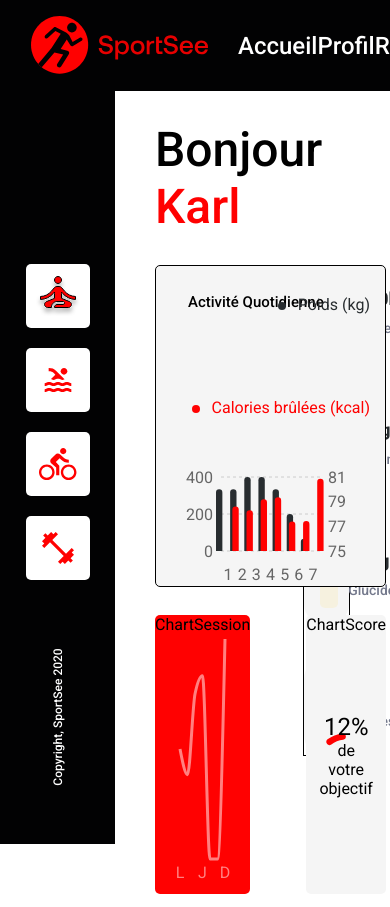
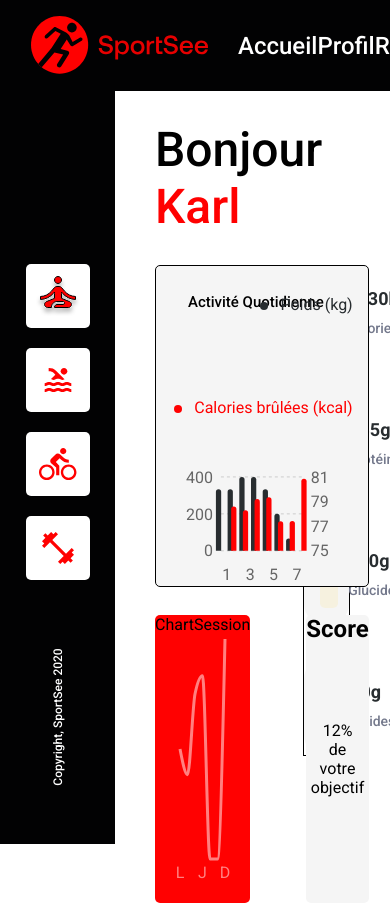
Before and after one commit to Leen151/SportSee-Frontend, a React (Vite) app: page /user/12 in a window 390 px wide. Shown: the top 907 px of the page. Built offline with nearby package versions, Linux system fonts and the light colour scheme.

Commit message:
disque blanc au centre du chartScore + le rendre responsive

```diff
--- a/src/components/chartScore/ChartScore.jsx
+++ b/src/components/chartScore/ChartScore.jsx
@@ -1,52 +1,79 @@
-import React from 'react'
+import React, { useState, useEffect, useRef } from 'react';
 import "./chartScore.scss"
 
 import { RadialBarChart, RadialBar, Legend, ResponsiveContainer } from 'recharts';
 
 
 export const ChartScore = ({score}) => {
-  console.log(score)
-  const percentage = Math.round(score * 100);
 
-  const startAngle = 90; // Angle de départ du graphique
-  const endAngle = 90 + (360 * score);
 
-  const data = [
-    {
+  // const screenWidth = window.innerWidth;
+  // console.log(screenWidth)
+  // const articleWidth = articleWidthCalculation(screenWidth)
+
+  // rendre le diamètre du graph responsive
+  const [screenWidth, setScreenWidth] = useState(window.innerWidth);
+
+  useEffect(() => {
+    const handleResize = () => setScreenWidth(window.innerWidth);
+
+    window.addEventListener('resize', handleResize);
+    return () => window.removeEventListener('resize', handleResize);
+  }, []);
+
+  const articleWidth = articleWidthCalculation(screenWidth);
+  const barSize = articleWidth * 0.75;
+
+  const data = [{
       name: "Score",
-      value: percentage,
+      value: score,
       fill: "#FF0101"
-    }
-  ]
+    }]
 
   return (
-    <article className="chart-score">ChartScore
-        <div className="background-circle" />
+    <article className="chart-score">
+      <h2>Score</h2>
 
         <ResponsiveContainer width="100%" height={260}>
           <RadialBarChart
-            innerRadius="80%"
-            outerRadius="100%"
+            // les 2 à 0 correspondent à un disque plein (pas un donut)
+            innerRadius="0%"
+            outerRadius="0%"
+            data={data}
+            startAngle={90}
+            endAngle={450} //360 + 90 décalage du au starAngle
+          >
+          <RadialBar
+            data={[{ value: 1 }]} //un "score" de 1 fictif pour avoir le disque blanc complet
+            dataKey="value"
+            barSize={barSize}
+            fill="white"
+            isAnimationActive={false}
+          />
+          <RadialBar
+            dataKey="value"
             barSize={10}
-            data={data}
-            startAngle={startAngle}
-            endAngle={endAngle}
-          >
-            <RadialBar
-              minAngle={15}
-              background
-              clockWise
-              dataKey="value"
-              cornerRadius={10}
-            />
-
+            cornerRadius={10}
+          />
           </RadialBarChart>
         </ResponsiveContainer>
 
         <div className="legend-chart">
-          <p style={{ fontSize: 24, margin: 0 }}>{percentage}%</p>
-          <p style={{ fontSize: 16 }}>de votre objectif</p>
+          <p>{Math.round(score * 100)}%</p>
+          <p>de votre</p>
+          <p>objectif</p>
         </div>
     </article>
   )
 }
+
+function articleWidthCalculation(windowWidth){
+  const sidebar = 115;
+  const margin = 80;
+  const gap = 28;
+  const nbArticle = 3;
+  const partOfScreen = 0.73;
+
+  const toto = (((windowWidth - sidebar - (2 * margin)) * partOfScreen) - (2 * gap))/nbArticle
+  return toto
+}
```
